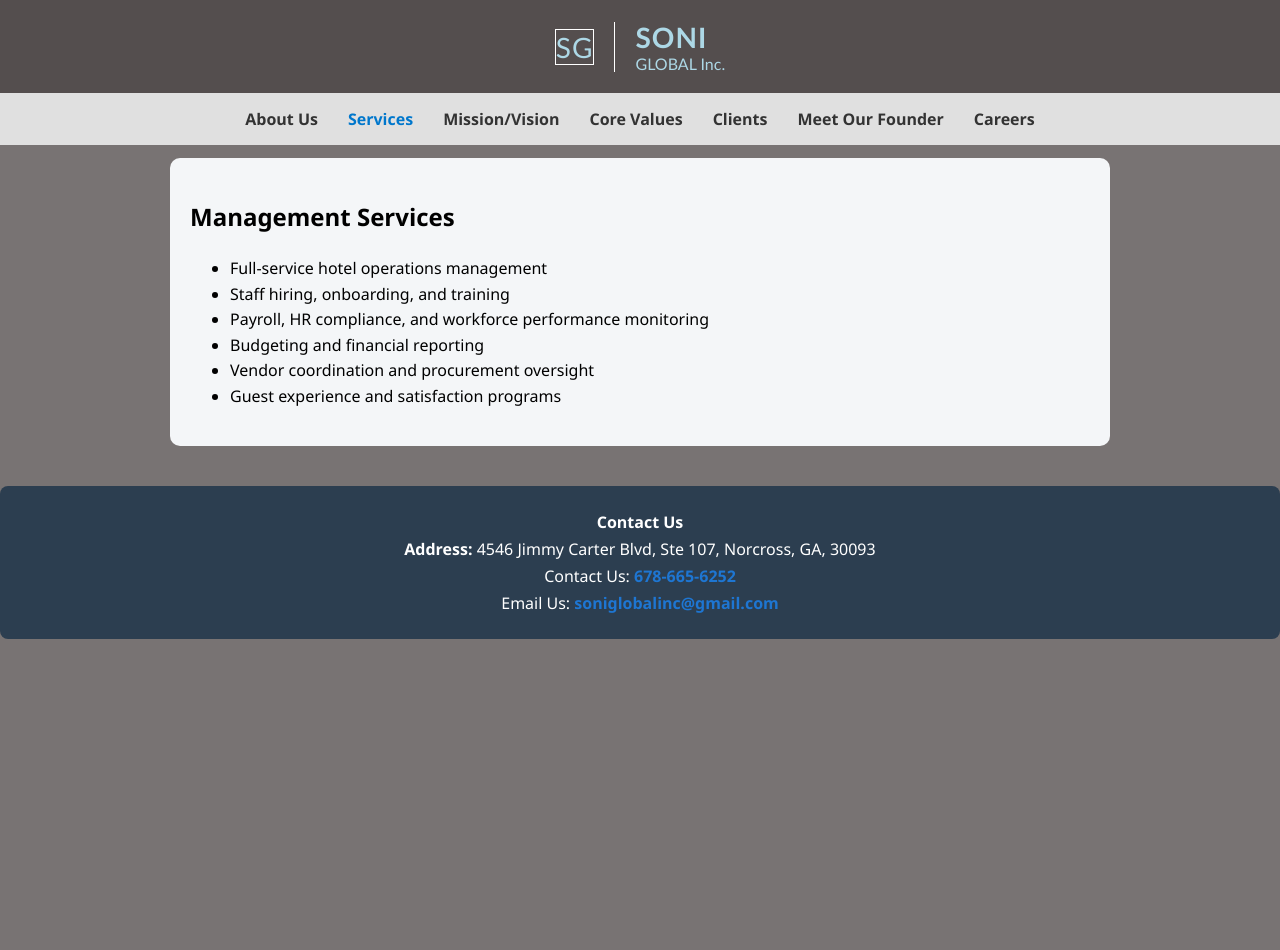
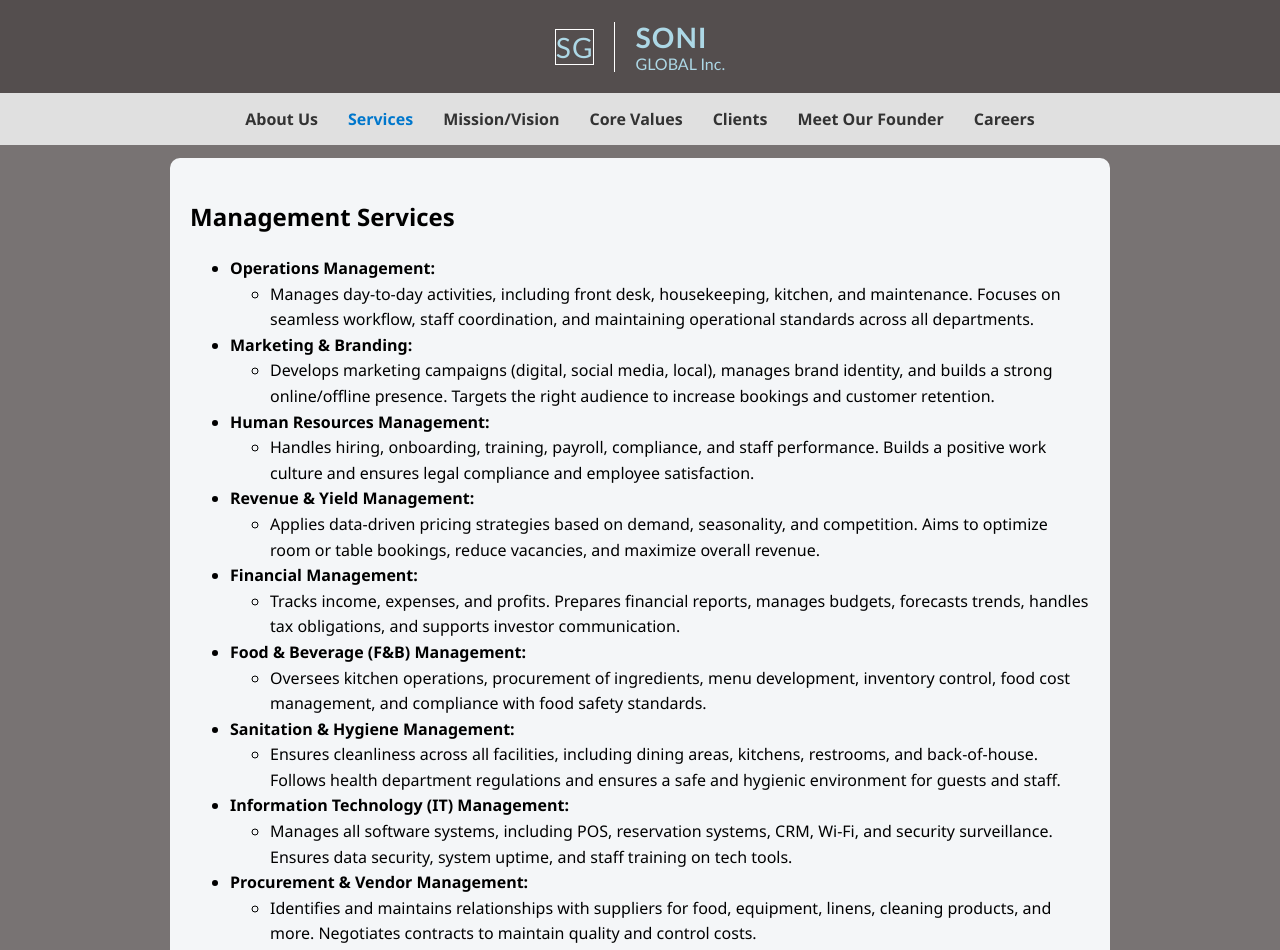
Before and after one commit to krishan1298/PortfolioWebsite, a Vue app: page /services in a window 1280 px wide. Shown: the top 950 px of the page. Before the commit the page ends 800 px from the top, so only its background shows below. Built offline with nearby package versions, Linux system fonts and the light colour scheme.

Commit message:
updated services.vue

```diff
--- a/src/views/Services.vue
+++ b/src/views/Services.vue
@@ -2,14 +2,89 @@
     <div>
     <section class="management-services">
       <h2>Management Services</h2>
-      <ul>
-        <li>Full-service hotel operations management</li>
-        <li>Staff hiring, onboarding, and training</li>
-        <li>Payroll, HR compliance, and workforce performance monitoring</li>
-        <li>Budgeting and financial reporting</li>
-        <li>Vendor coordination and procurement oversight</li>
-        <li>Guest experience and satisfaction programs</li>
-      </ul>
+<ul>
+  <li>
+    <strong>Operations Management:</strong>
+    <ul>
+      <li>
+        Manages day-to-day activities, including front desk, housekeeping, kitchen, and maintenance. Focuses on seamless workflow, staff coordination, and maintaining operational standards across all departments.
+      </li>
+    </ul>
+  </li>
+  <li>
+    <strong>Marketing & Branding:</strong>
+    <ul>
+      <li>
+        Develops marketing campaigns (digital, social media, local), manages brand identity, and builds a strong online/offline presence. Targets the right audience to increase bookings and customer retention.
+      </li>
+    </ul>
+  </li>
+  <li>
+    <strong>Human Resources Management:</strong>
+    <ul>
+      <li>
+        Handles hiring, onboarding, training, payroll, compliance, and staff performance. Builds a positive work culture and ensures legal compliance and employee satisfaction.
+      </li>
+    </ul>
+  </li>
+  <li>
+    <strong>Revenue & Yield Management:</strong>
+    <ul>
+      <li>
+        Applies data-driven pricing strategies based on demand, seasonality, and competition. Aims to optimize room or table bookings, reduce vacancies, and maximize overall revenue.
+      </li>
+    </ul>
+  </li>
+  <li>
+    <strong>Financial Management:</strong>
+    <ul>
+      <li>
+        Tracks income, expenses, and profits. Prepares financial reports, manages budgets, forecasts trends, handles tax obligations, and supports investor communication.
+      </li>
+    </ul>
+  </li>
+  <li>
+    <strong>Food & Beverage (F&B) Management:</strong>
+    <ul>
+      <li>
+        Oversees kitchen operations, procurement of ingredients, menu development, inventory control, food cost management, and compliance with food safety standards.
+      </li>
+    </ul>
+  </li>
+  <li>
+    <strong>Sanitation & Hygiene Management:</strong>
+    <ul>
+      <li>
+        Ensures cleanliness across all facilities, including dining areas, kitchens, restrooms, and back-of-house. Follows health department regulations and ensures a safe and hygienic environment for guests and staff.
+      </li>
+    </ul>
+  </li>
+  <li>
+    <strong>Information Technology (IT) Management:</strong>
+    <ul>
+      <li>
+        Manages all software systems, including POS, reservation systems, CRM, Wi-Fi, and security surveillance. Ensures data security, system uptime, and staff training on tech tools.
+      </li>
+    </ul>
+  </li>
+  <li>
+    <strong>Procurement & Vendor Management:</strong>
+    <ul>
+      <li>
+        Identifies and maintains relationships with suppliers for food, equipment, linens, cleaning products, and more. Negotiates contracts to maintain quality and control costs.
+      </li>
+    </ul>
+  </li>
+  <li>
+    <strong>Customer Experience & Service Excellence:</strong>
+    <ul>
+      <li>
+        Focuses on guest satisfaction through service training, loyalty programs, review monitoring, complaint resolution, and continuous improvement of the guest experience.
+      </li>
+    </ul>
+  </li>
+</ul>
+
     </section>
     </div>
   </template>
```
